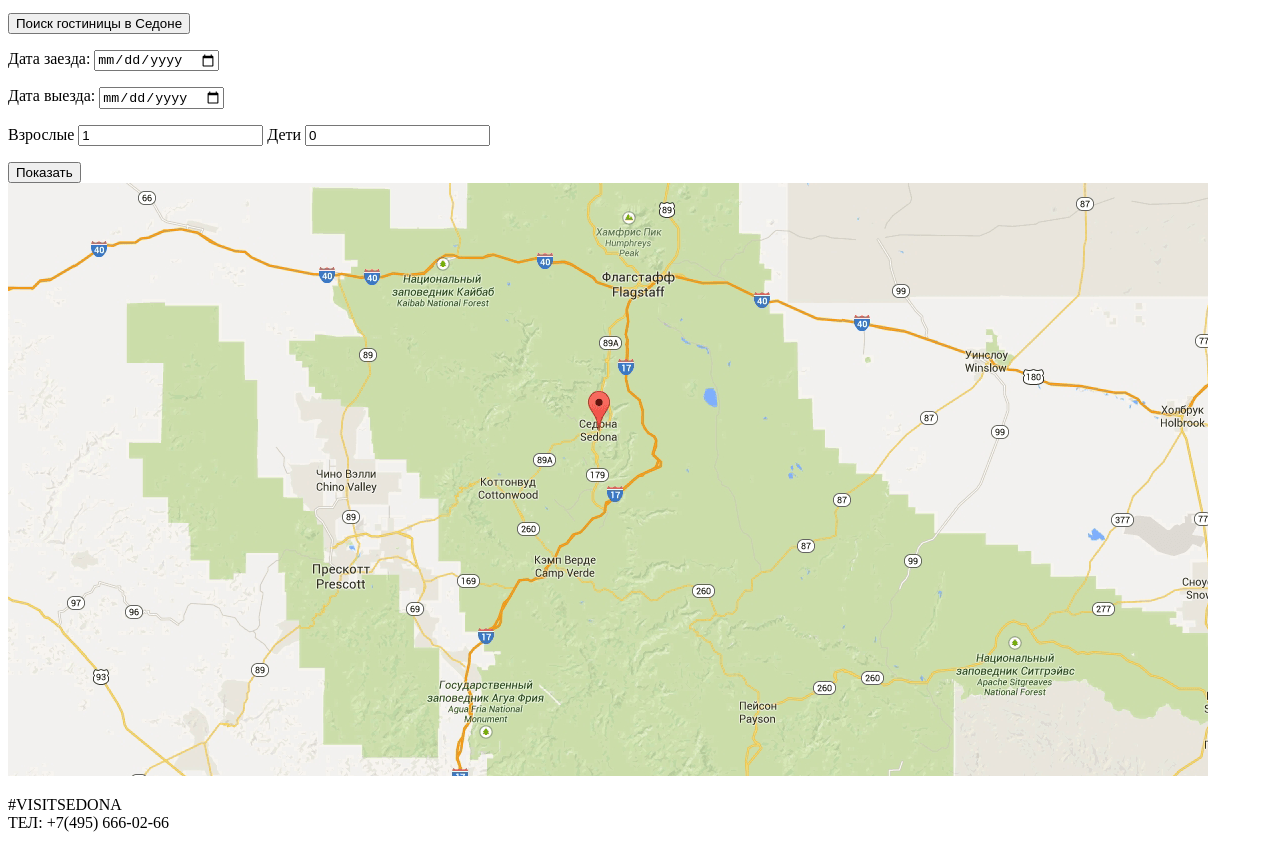
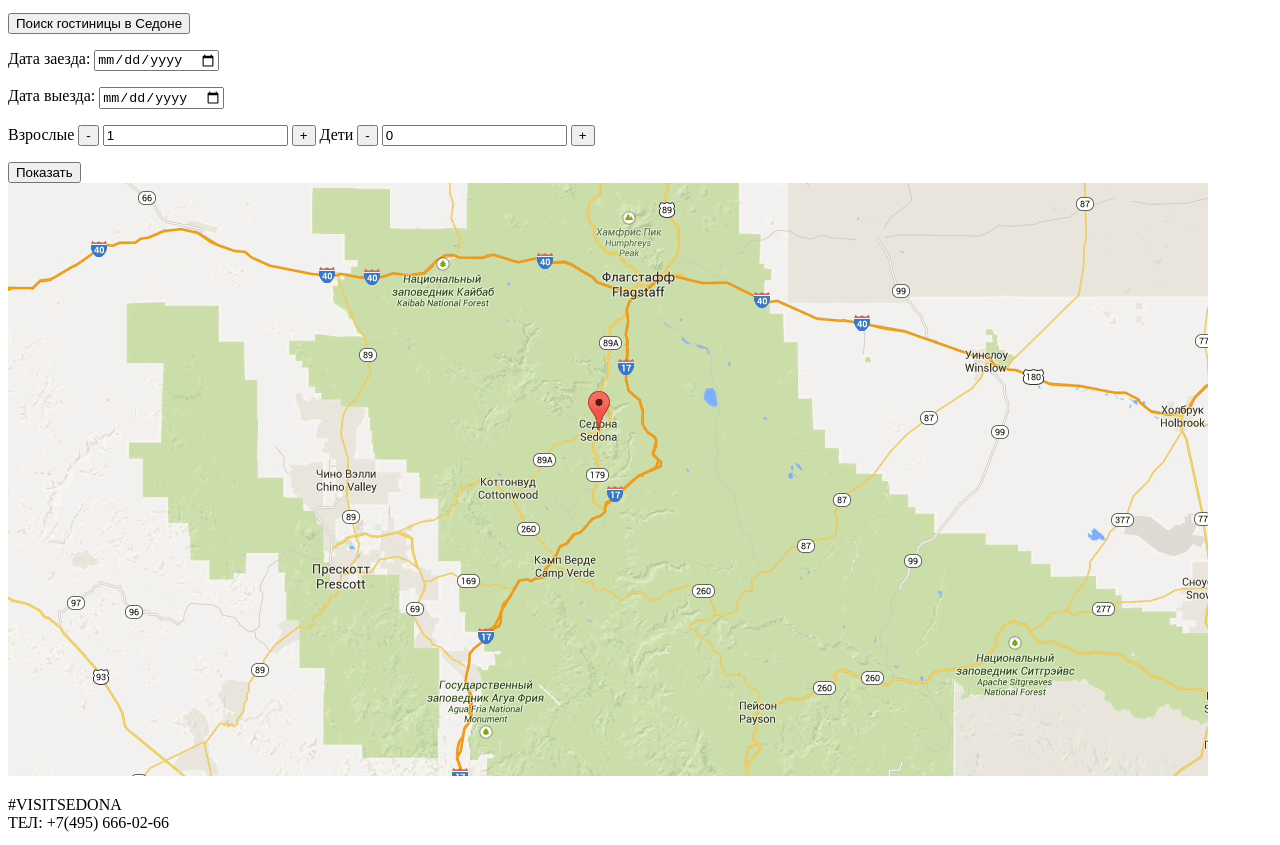
Before and after one commit to elhane/283879-sedona-27, a plain HTML site: page index.html in a window 1280 px wide. Shown: the part 2284-3129 px from the top of the page. Drawn offline with Linux system fonts and the light colour scheme.

Commit message:
Подготовка графики (Для зеленой галочки :)
✅

```diff
--- a/index.html
+++ b/index.html
@@ -70,23 +70,27 @@
 
     <button type="button">Поиск гостиницы в Седоне</button>
    <form action="https://echo.htmlacademy.ru/courses" method="post">
-    <!-- можно пока оставить https://echo.htmlacademy.ru/courses ? Удобно, что можно проверить работу формы :)-->
     <p>
       <label for="date-check-in">Дата заезда: </label>
         <input type="date" id="date-check-in" name="date-check-in">
-        <!--может это все-таки type="text" и placeholder="24 апреля 2017"? на макете выглядит как текст-->
+
     </p>
     <p>
       <label for="date-check-out">Дата выезда: </label>
         <input type="date" id="date-check-out" name="date-check-out">
     </p>
     <p>
+
       <label for="adults">Взрослые</label>
+        <button type="button"  value="-">-</button>
         <input type="number" id="adults" name="adults" value="1">
+        <button type="button"  value="+">+</button>
       <label for="children">Дети</label>
+      <button type="button"  value="-">-</button>
         <input type="number" id="children" name="children" value="0">
+      <button type="button"  value="+">+</button>
     </p>
-    <input type="submit" value="Показать">
+    <button type="submit" value="Показать">Показать</button>
    </form>
 
   <img src="img/map.png" width="1200" height="593" alt="Седона на карте">
```
Also changed, not shown: catalog.html (+1 -1 lines).
